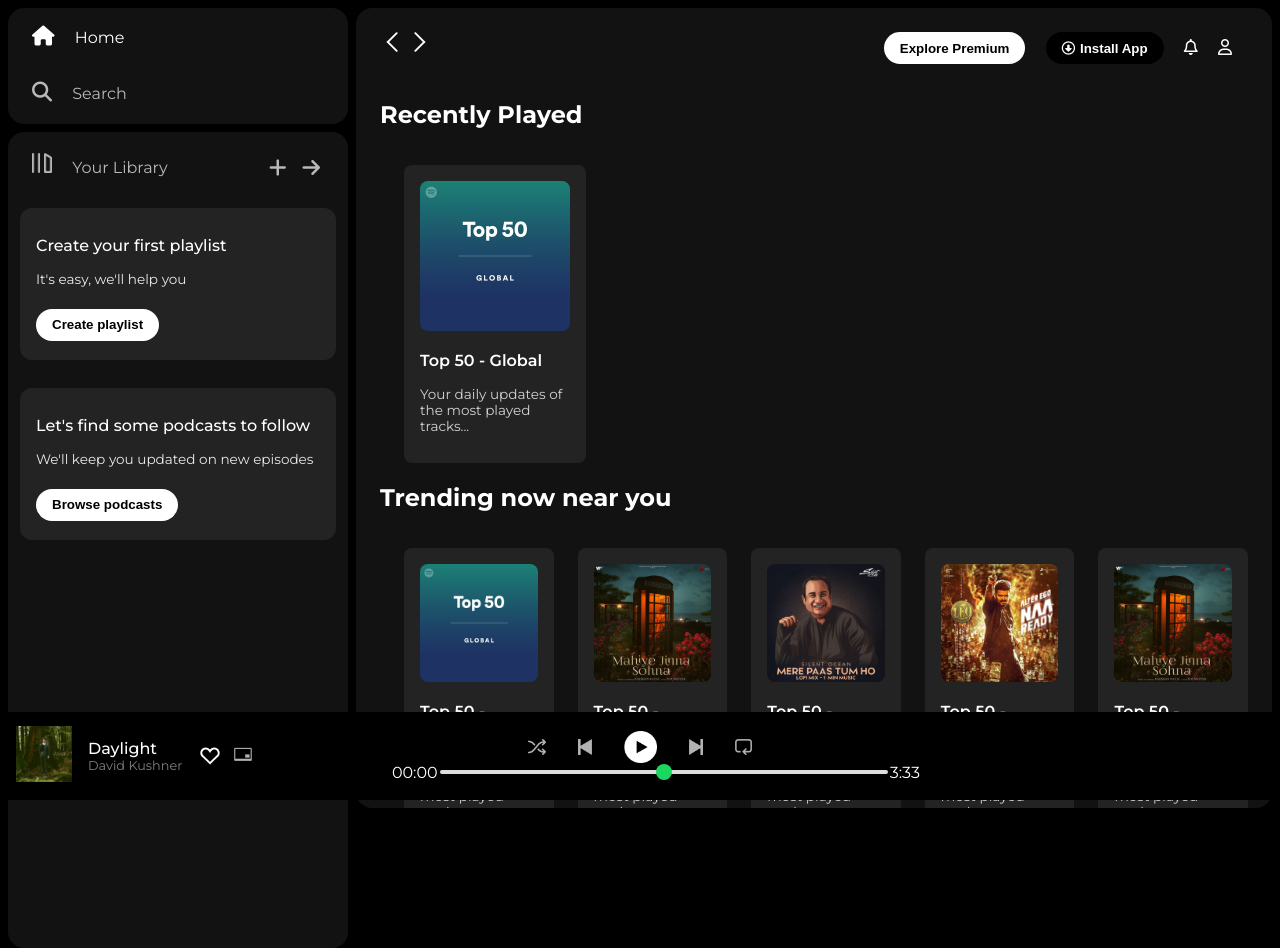
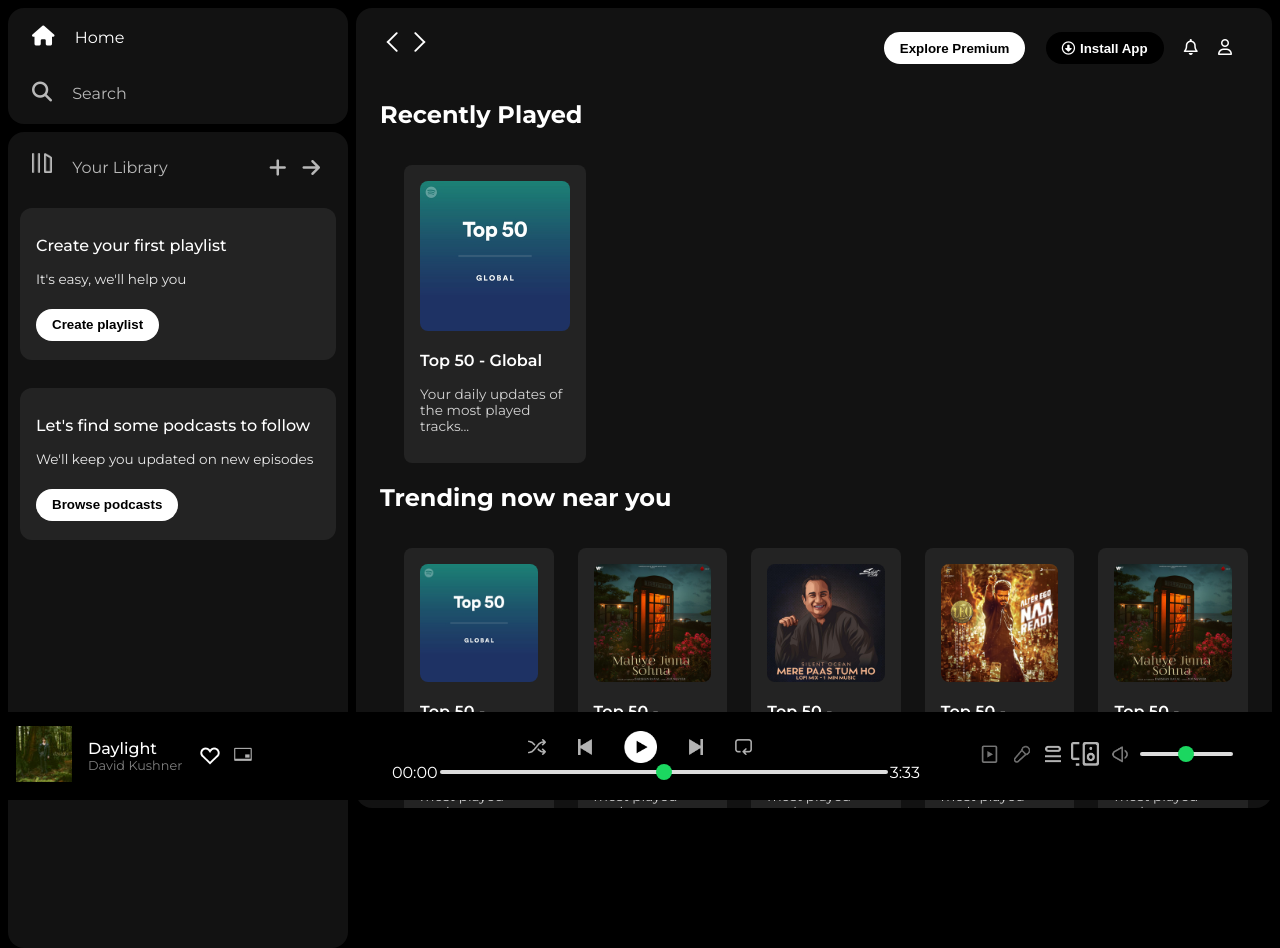
Before and after one commit to Anurag-Jethi/Music-Player, a plain HTML site: page index.html in a window 1280 px wide. Drawn offline with Linux system fonts and the light colour scheme.

Commit message:
updated controls and sound bar

```diff
--- a/index.html
+++ b/index.html
@@ -153,7 +153,16 @@
                     <span class="tot-time">3:33</span>
                 </div>
             </div>
-            <div class="controls"></div>
+            <div class="controls">
+                <div class="controls-options">
+                    <img src="/assets/controls_icon1.png" class="controls-icon">
+                    <img src="/assets/controld_icon2.png" class="controls-icon">
+                    <img src="/assets/controls_icon3.png" class="controls-icon" style= "height: 1.5rem; padding-bottom: 0.5rem;" >
+                    <img src="/assets/controls_icon4.png" class="controls-icon" style= "height: 1.5rem; padding-bottom: 0.5rem;">
+                    <img src="/assets/controls_icon5.png" class="controls-icon">
+                    <input type="range" min="0" max="100" class="sound-bar">
+                </div>
+            </div>
         </div>
     </div>
 </body>
--- a/style.css
+++ b/style.css
@@ -259,7 +259,7 @@ a {
 .progress-bar::-webkit-slider-runnable-track {
     background-color: #ddd;
     border-radius: 100px;
-    height: 0.2rem;
+    height: 0.3rem;
 }
 
 .progress-bar::-webkit-slider-thumb {
@@ -306,3 +306,40 @@ a {
     height: 1.5rem;
     margin-right: 0.5rem;
 }
+.control-options {
+    display: flex;
+    height: 3.8rem;
+}
+
+.controls-icon {
+    height: 2.5rem;
+    margin-right: 0.1rem;
+    opacity: 0.7;
+}
+
+.controls-icon:hover {
+    opacity: 1;
+}
+
+.sound-bar {
+    appearance: none;
+    width: 5.8rem;
+    background-color: transparent;
+    cursor: pointer;
+    padding-bottom: 1.1rem;
+}
+
+.sound-bar::-webkit-slider-runnable-track {
+    background-color: #ddd;
+    border-radius: 100px;
+    height: 0.3rem;
+}
+
+.sound-bar::-webkit-slider-thumb {
+    appearance: none;
+    height: 1rem;
+    width: 1rem;
+    background-color: #1bd760;
+    border-radius: 50%;
+    margin-top: -6px;
+}
```
